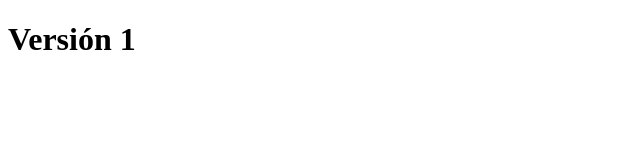
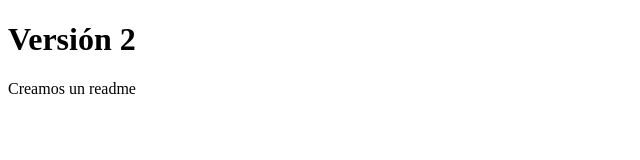
Before and after one commit to gald00/PRUEBA1, a plain HTML site: page index.html in a window 1280 px wide. Shown: the whole page, without its empty margins (0-640 px from the left). Drawn offline with Linux system fonts and the light colour scheme.

Commit message:
Segunda versión

```diff
--- a/index.html
+++ b/index.html
@@ -6,6 +6,7 @@
     <title>Prueba 1 Curso FullStack Developer</title>
 </head>
 <body>
-    <h1>Versión 1</h1>
+    <h1>Versión 2</h1>
+    <p>Creamos un readme</p>
 </body>
 </html>
```
Also changed, not shown: 1 other file.
